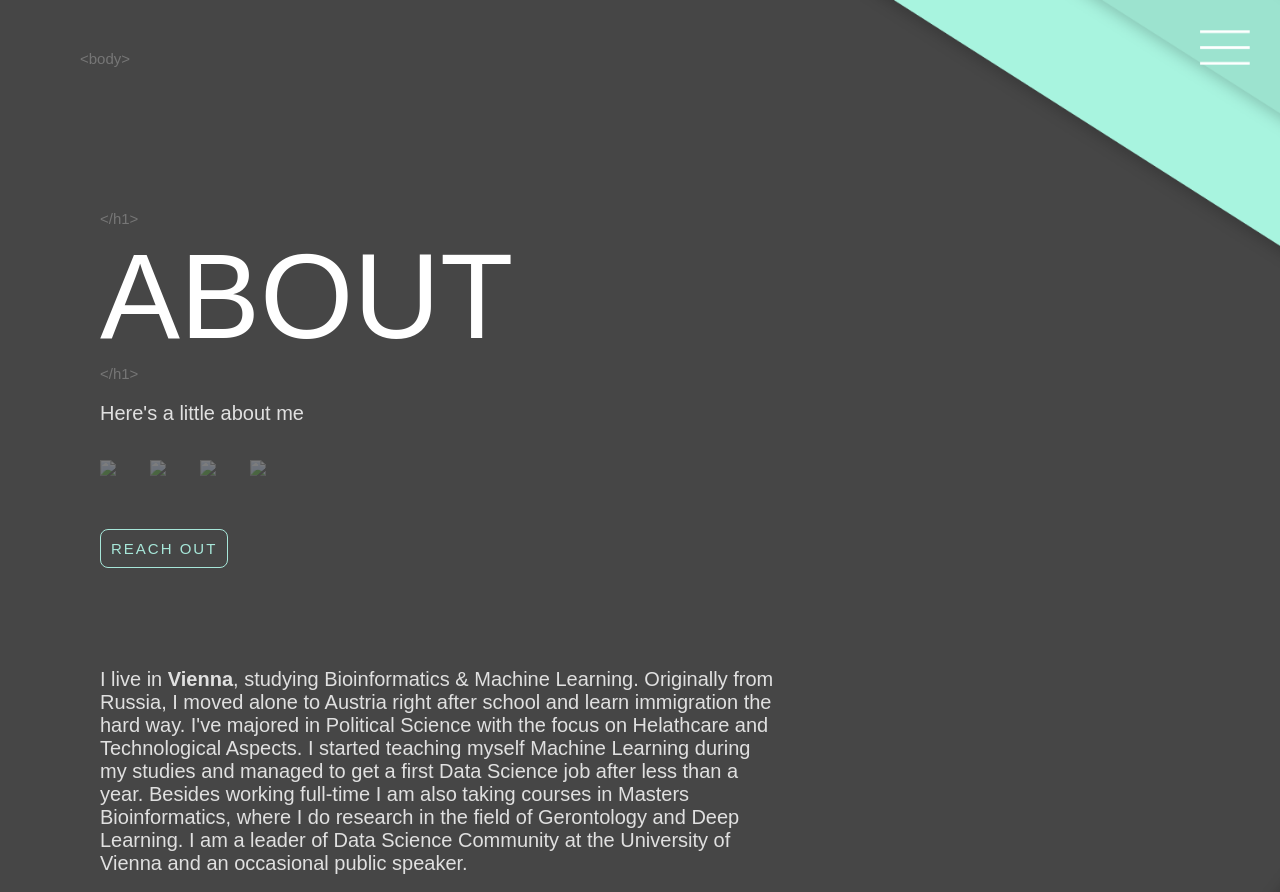
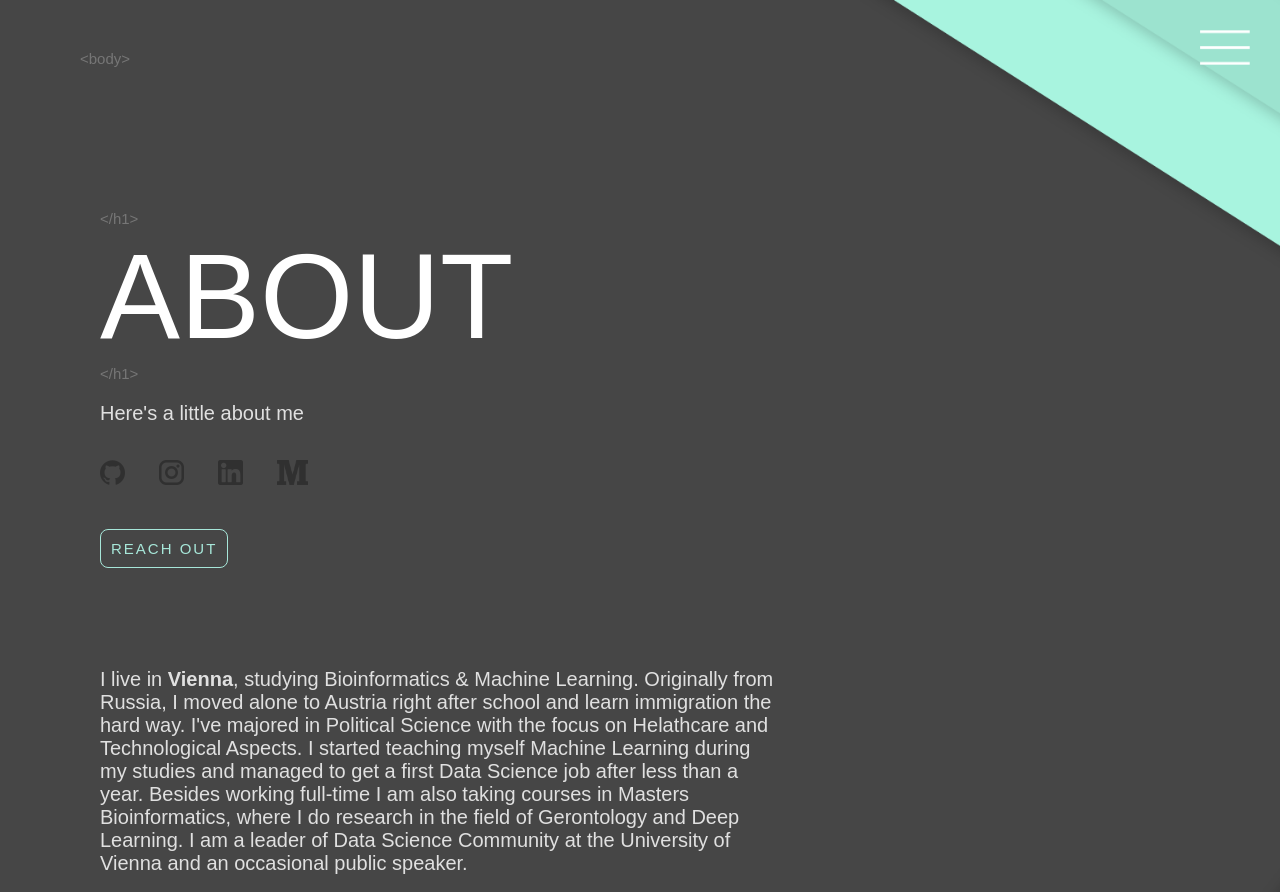
Before and after one commit to xeniagalkina/xg.com, a plain HTML site: page about.html in a window 1280 px wide. Drawn offline with Linux system fonts and the light colour scheme; a web font is replaced by a local one.

Commit message:
Update about.html

```diff
--- a/about.html
+++ b/about.html
@@ -7,7 +7,7 @@
   <title>XG - About</title>
   <meta name="description" content="The HTML5 Herald">
   <meta name="viewport" content="width=device-width, initial-scale=1.0">
-  <link rel="icon" href="images/LOGO.png">
+
 
   <meta name="author" content="SitePoint">
   <link rel="stylesheet" href="https://use.typekit.net/whr0cxq.css">
@@ -30,10 +30,10 @@
         <h1>ABOUT</h1>
         <p>Here's a little about me</p>
         <div class="icons">
-                <a href="https://github.com/xeniagalkina"><img src="images/SocialIcons/github.png"></a>
-                <a href="https://www.instagram.com/xenia_vg/"><img src="images/SocialIcons/instagram.png"></a>
-                <a href="https://www.linkedin.com/in/xgai/"><img src="images/SocialIcons/linkedin.png"></a>
-                <a href="https://medium.com/@xenia_droid"><img src="images/SocialIcons/medium.png"></a>
+                <a href="https://github.com/xeniagalkina"><img src="images/github.png"></a>
+                <a href="https://www.instagram.com/xenia_vg/"><img src="images/instagram.png"></a>
+                <a href="https://www.linkedin.com/in/xgai/"><img src="images/linkedin.png"></a>
+                <a href="https://medium.com/@xenia_droid"><img src="images/medium.png"></a>
 
             </div>
         <a href="mailto:xeniagalkina.ai@gmail.com"><button>REACH OUT</button></a>
```
